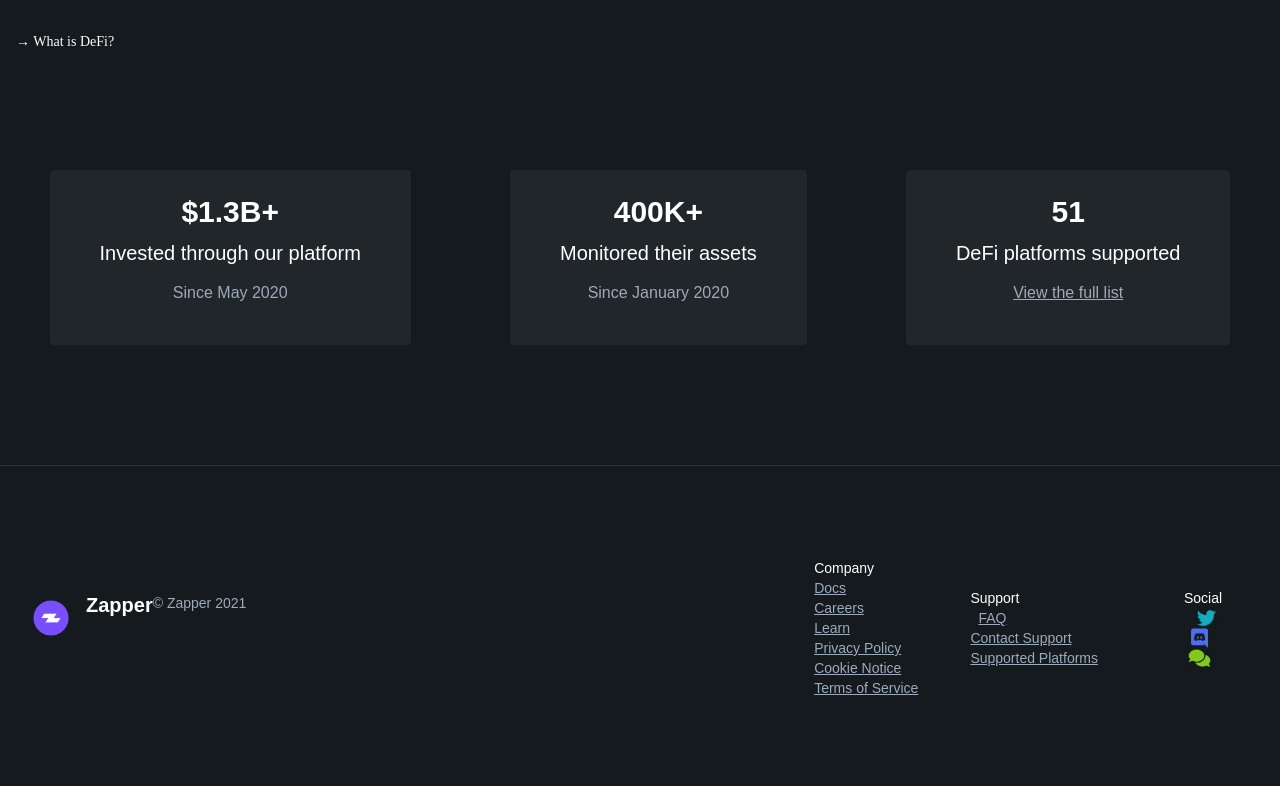
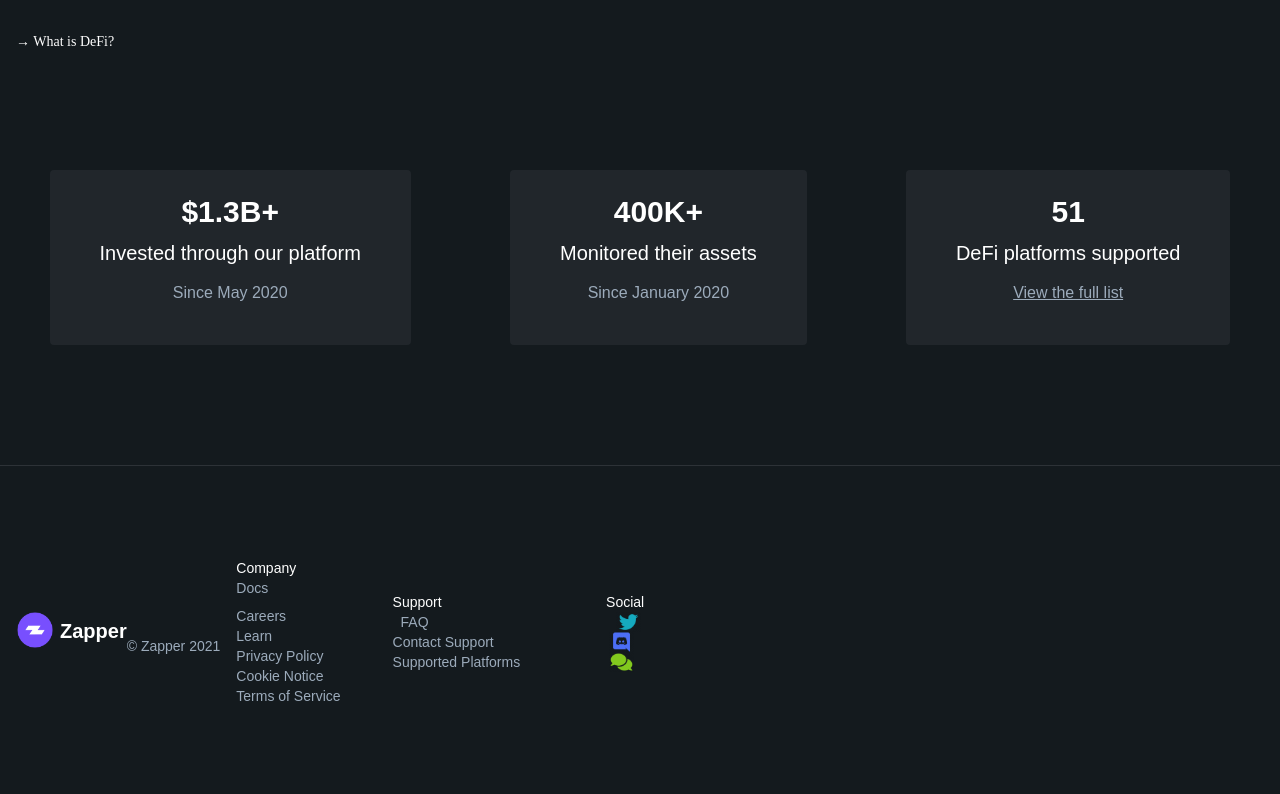
Before and after one commit to DrakeAlia/Zapper-Drake, a React (Create React App) app: page /crunch in a window 1280 px wide. Shown: the part 533-1327 px from the top of the page. Built offline with nearby package versions, Linux system fonts and the light colour scheme.

Commit message:
Routes 7

```diff
--- a/src/components/Body.js
+++ b/src/components/Body.js
@@ -20,6 +20,7 @@
 		</Splash>
 	);
 };
+
 
 // Body Container(Splash)
 const Splash = styled.div`
--- a/src/components/Footer.js
+++ b/src/components/Footer.js
@@ -3,7 +3,7 @@
 import twitter from "../media/download2.png";
 import discord from "../media/download.png";
 import message from "../media/download3.png";
-import banner from '../media/download4.png';
+import banner from "../media/download4.png";
 
 // Footer of the Landing Page
 const Footer = () => {
@@ -57,20 +57,18 @@
 `;
 
 // Title Box /////////////////////////////////////////////////////////////////////////////////////////////////
-const FooterBox= styled.div`
+const FooterBox = styled.div`
   display: flex;
-  flex: 1;
-  margin-right: 8px;
-  padding: 0 16px;
-  margin-bottom: 16px;
+  align-items: center;
   color: #fff;
-  font-family: Avenir Next,Arial,sans-serif;
+  font-family: Avenir Next, Arial, sans-serif;
 `;
 
 // Zapper Icon
 const FooterImg = styled.img`
   display: flex;
   background: #141a1e;
+  align-items: center;
   color: #fff;
   margin-inline-start: 10px;
   width: 50px;
@@ -82,10 +80,9 @@
   /* background: blueviolet; */
   color: #fff;
   font-size: 20px;
-    font-weight: 650;
+  font-weight: 600;
   margin-top: 2px;
-	margin-inline-start: 10px;
-	font-family: Avenir Next,Arial,sans-serif;
+  font-family: Avenir Next, Arial, sans-serif;
   cursor: pointer;
 `;
 
@@ -93,7 +90,10 @@
 const FooterCopyright = styled.div`
   display: flex;
   color: #9cabbb;
-  margin-right: 15px;
+  margin-top: 32px;
+  text-align: left;
+  flex: 1 1;
+  font-size: 14px;
   font-family: Avenir Next, Arial, sans-serif;
 `;
 
@@ -106,7 +106,7 @@
   padding: 0 16px;
   margin-bottom: 16px;
   color: #fff;
-  font-family: Avenir Next,Arial,sans-serif;
+  font-family: Avenir Next, Arial, sans-serif;
 `;
 
 // Docs
@@ -114,9 +114,8 @@
   display: flex;
   color: #9cabbb;
   font-size: 14px;
-  margin-right: 12px;
+  margin-bottom: 8px;
   font-family: Avenir Next, Arial, sans-serif;
-  text-decoration: ${(props) => (props.isLink ? "underline" : "none")};
   cursor: pointer;
 `;
 
@@ -127,7 +126,6 @@
   font-size: 14px;
   margin-right: 12px;
   font-family: Avenir Next, Arial, sans-serif;
-  text-decoration: ${(props) => (props.isLink ? "underline" : "none")};
   cursor: pointer;
 `;
 
@@ -138,7 +136,6 @@
   font-size: 14px;
   margin-right: 12px;
   font-family: Avenir Next, Arial, sans-serif;
-  text-decoration: ${(props) => (props.isLink ? "underline" : "none")};
   cursor: pointer;
 `;
 
@@ -149,7 +146,6 @@
   font-size: 14px;
   margin-right: 12px;
   font-family: Avenir Next, Arial, sans-serif;
-  text-decoration: ${(props) => (props.isLink ? "underline" : "none")};
   cursor: pointer;
 `;
 
@@ -160,7 +156,6 @@
   font-size: 14px;
   margin-right: 12px;
   font-family: Avenir Next, Arial, sans-serif;
-  text-decoration: ${(props) => (props.isLink ? "underline" : "none")};
   cursor: pointer;
 `;
 
@@ -171,7 +166,6 @@
   font-size: 14px;
   margin-right: 12px;
   font-family: Avenir Next, Arial, sans-serif;
-  text-decoration: ${(props) => (props.isLink ? "underline" : "none")};
   cursor: pointer;
 `;
 
@@ -184,7 +178,7 @@
   padding: 0 16px;
   margin-bottom: 16px;
   color: #fff;
-  font-family: Avenir Next,Arial,sans-serif;
+  font-family: Avenir Next, Arial, sans-serif;
 `;
 
 // FAQ
@@ -195,7 +189,6 @@
   margin-right: 12px;
   margin-left: 8px;
   font-family: Avenir Next, Arial, sans-serif;
-  text-decoration: ${(props) => (props.isLink ? "underline" : "none")};
   cursor: pointer;
 `;
 
@@ -206,7 +199,6 @@
   font-size: 14px;
   margin-right: 12px;
   font-family: Avenir Next, Arial, sans-serif;
-  text-decoration: ${(props) => (props.isLink ? "underline" : "none")};
   cursor: pointer;
 `;
 
@@ -217,7 +209,6 @@
   font-size: 14px;
   margin-right: 12px;
   font-family: Avenir Next, Arial, sans-serif;
-  text-decoration: ${(props) => (props.isLink ? "underline" : "none")};
   cursor: pointer;
 `;
 
@@ -230,7 +221,7 @@
   padding: 0 45px;
   margin-bottom: 16px;
   color: #fff;
-  font-family: Avenir Next,Arial,sans-serif;
+  font-family: Avenir Next, Arial, sans-serif;
 `;
 
 // Twitter Icon
```
Lines whose indentation alone changed are shown as unchanged.
